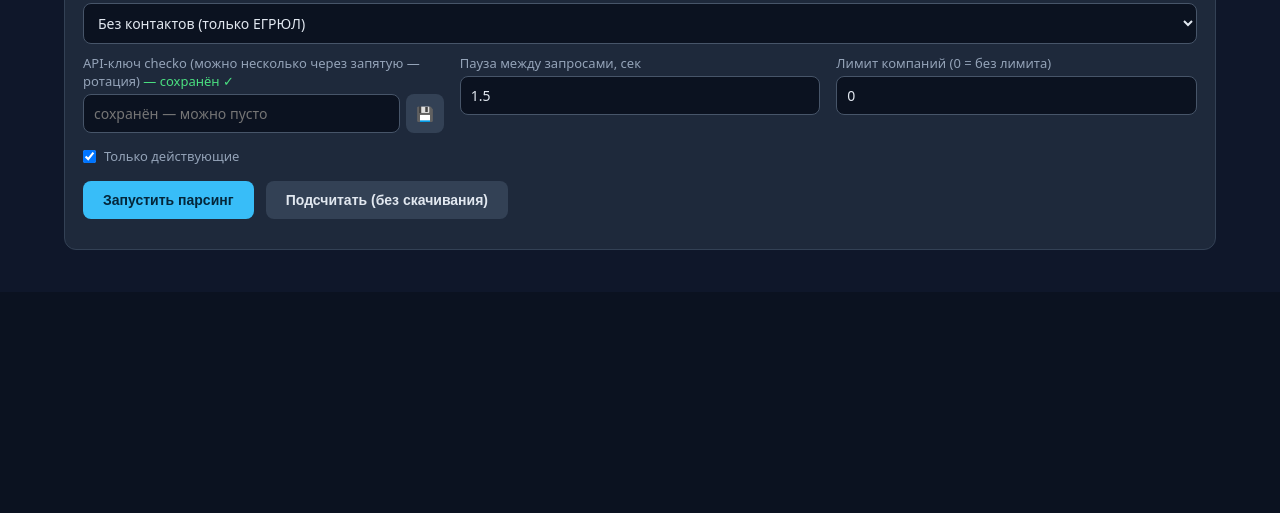
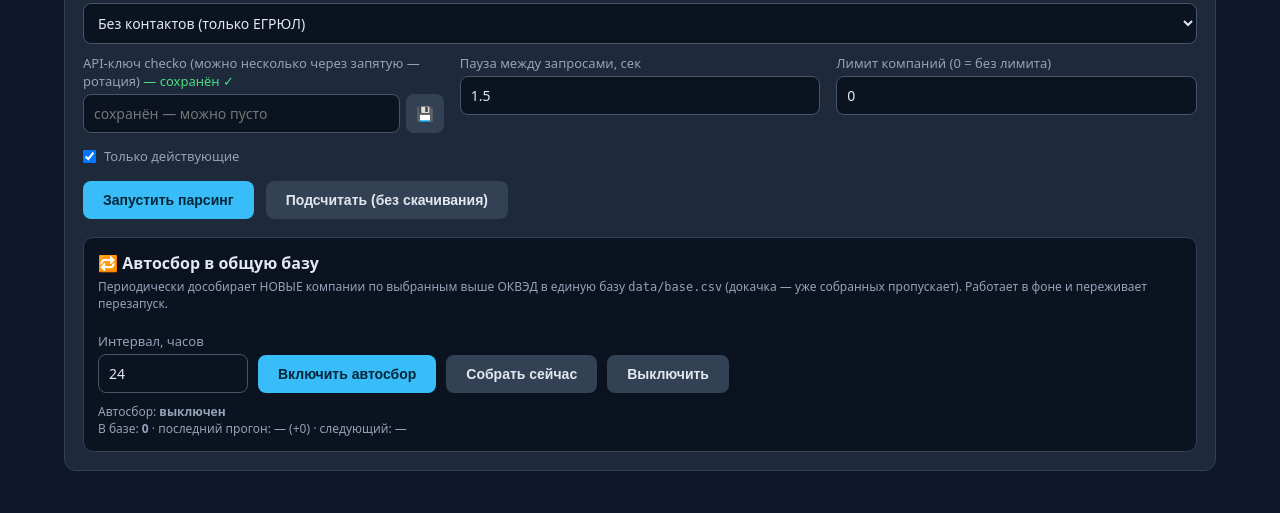
Before and after one commit to kirillrand4-alt/Parser2, a Flask app: page / in a window 1280 px wide. Shown: the part 846-1359 px from the top of the page. Before the commit the page ends 1096 px from the top, so only its background shows below. Run offline with Flask 3, Linux system fonts and the light colour scheme; the visitor is signed in with stand-in values (Sample User, id 1).

Commit message:
Веб: автосбор в общую базу (фоновый цикл, докачка, персист)
Панель «Автосбор»: вкл/выкл, интервал, «собрать сейчас». Фоновый поток
дособирает новых по выбранным ОКВЭД в data/base.csv (skip уже собранных),
переживает перезапуск (data/auto.json, автозапуск при старте). Ключи/куки
берутся из сохранённых секретов. Маршруты /auto/*, статус с опросом.
Тесты остаются зелёными.

Co-Authored-By: Claude Opus 4.8 <noreply@anthropic.com>
Claude-Session: https://claude.ai/code/session_01GrocdrGugg2KX166ZX7v4r

```diff
--- a/webapp/app.py
+++ b/webapp/app.py
@@ -35,7 +35,7 @@ from flask import (
 )
 from werkzeug.middleware.proxy_fix import ProxyFix
 
-from metalparser.export import CsvAppender, write_excel_from_csv
+from metalparser.export import CsvAppender, write_excel_from_csv, read_existing_keys
 from metalparser.okved import OKVED_SETS, OKVED_SET_LABELS, DEFAULT_SET, OKVED_TREE
 from metalparser.pipeline import PipelineConfig, iter_run, count_companies
 
@@ -101,6 +101,109 @@ def parse_okved_codes(form) -> list[str]:
 # Состояние задач в памяти (один процесс). job_id -> dict
 JOBS: dict[str, dict] = {}
 _LOCK = threading.Lock()
+
+# ---------- Автосбор в общую базу (data/base.csv), фоновый цикл ----------
+BASE_CSV = os.path.join(OUTPUT_DIR, "base.csv")
+BASE_XLSX = os.path.join(OUTPUT_DIR, "base.xlsx")
+AUTO_PATH = os.path.join(OUTPUT_DIR, "auto.json")
+AUTO = {"enabled": False, "interval": 24.0, "sel": None, "running": False,
+        "last_run": "", "last_added": 0, "total": 0, "next_run": "", "error": ""}
+_AUTO_THREAD = None
+
+
+def _now():
+    return time.strftime("%Y-%m-%d %H:%M")
+
+
+def parse_selection(f) -> dict:
+    """Выбор параметров сбора из формы (без секретов — ключи/куки берутся при запуске)."""
+    return {
+        "source": f.get("source", "api"),
+        "okved": parse_okved_codes(f),
+        "only_active": f.get("only_active", "on") == "on",
+        "delay": float(f.get("delay", "1.5") or 1.5),
+        "browser": f.get("browser") == "on",
+        "regions": [r.strip() for r in (f.get("regions") or "").replace(",", " ").split() if r.strip()],
+    }
+
+
+def _auto_save():
+    try:
+        with open(AUTO_PATH, "w", encoding="utf-8") as fh:
+            json.dump({"enabled": AUTO["enabled"], "interval": AUTO["interval"],
+                       "sel": AUTO["sel"]}, fh, ensure_ascii=False)
+    except Exception:  # noqa: BLE001
+        pass
+
+
+def _auto_load():
+    try:
+        with open(AUTO_PATH, encoding="utf-8") as fh:
+            d = json.load(fh)
+        AUTO["enabled"] = bool(d.get("enabled"))
+        AUTO["interval"] = float(d.get("interval") or 24.0)
+        AUTO["sel"] = d.get("sel")
+        AUTO["total"] = len(read_existing_keys(BASE_CSV))
+    except Exception:  # noqa: BLE001
+        pass
+
+
+def _auto_config(sel: dict) -> PipelineConfig:
+    saved = load_saved()
+    return PipelineConfig(
+        source=sel.get("source", "api"), okved_set="none", extra_okved=sel.get("okved", []),
+        only_active=sel.get("only_active", True),
+        api_key=resolve_api_key(None), cookie=resolve_cookie(None),
+        browser=sel.get("browser", False), user_agent=saved.get("ua") or os.environ.get("CHECKO_UA"),
+        delay=sel.get("delay", 1.5), regions=sel.get("regions", []),
+    )
+
+
+def _auto_run_once():
+    sel = AUTO["sel"]
+    if not sel or not sel.get("okved"):
+        return
+    with _LOCK:
+        AUTO["running"] = True
+        AUTO["error"] = ""
+    n = 0
+    appender = CsvAppender(BASE_CSV)
+    try:
+        for c in iter_run(_auto_config(sel), skip=read_existing_keys(BASE_CSV)):
+            appender.write(c)
+            n += 1
+        appender.close()
+        write_excel_from_csv(BASE_CSV, BASE_XLSX)
+        with _LOCK:
+            AUTO["last_added"] = n
+            AUTO["total"] = len(read_existing_keys(BASE_CSV))
+            AUTO["last_run"] = _now()
+    except Exception as exc:  # noqa: BLE001
+        appender.close()
+        with _LOCK:
+            AUTO["error"] = f"{type(exc).__name__}: {exc}"
+    finally:
+        with _LOCK:
+            AUTO["running"] = False
+
+
+def _auto_loop():
+    while AUTO["enabled"]:
+        _auto_run_once()
+        total = max(60.0, AUTO["interval"] * 3600)
+        AUTO["next_run"] = time.strftime("%Y-%m-%d %H:%M", time.localtime(time.time() + total))
+        slept = 0.0
+        while AUTO["enabled"] and slept < total:
+            time.sleep(min(30.0, total - slept))
+            slept += 30.0
+
+
+def _auto_ensure_thread():
+    global _AUTO_THREAD
+    if _AUTO_THREAD and _AUTO_THREAD.is_alive():
+        return
+    _AUTO_THREAD = threading.Thread(target=_auto_loop, daemon=True)
+    _AUTO_THREAD.start()
 
 
 def login_required(view):
@@ -202,6 +305,55 @@ def save_secret():
     return jsonify({"saved": True,
                     "cookie": bool(load_saved().get("cookie")),
                     "api_key": bool(load_saved().get("api_key"))})
+
+
+def _auto_status_payload():
+    with _LOCK:
+        return {k: AUTO[k] for k in
+                ("enabled", "interval", "running", "last_run", "last_added", "total", "next_run", "error")}
+
+
+@app.route("/auto/start", methods=["POST"])
+@login_required
+def auto_start():
+    sel = parse_selection(request.form)
+    if not sel["okved"]:
+        return jsonify({"error": "Выберите ОКВЭД (галочки или список) для автосбора"}), 400
+    AUTO["sel"] = sel
+    AUTO["interval"] = float(request.form.get("interval", "24") or 24)
+    AUTO["enabled"] = True
+    _auto_save()
+    _auto_ensure_thread()
+    return jsonify(_auto_status_payload())
+
+
+@app.route("/auto/stop", methods=["POST"])
+@login_required
+def auto_stop():
+    AUTO["enabled"] = False
+    _auto_save()
+    return jsonify(_auto_status_payload())
+
+
+@app.route("/auto/run-now", methods=["POST"])
+@login_required
+def auto_run_now():
+    sel = parse_selection(request.form)
+    if sel["okved"]:
+        AUTO["sel"] = sel
+        _auto_save()
+    if not AUTO["sel"]:
+        return jsonify({"error": "Сначала задайте ОКВЭД"}), 400
+    if AUTO["running"]:
+        return jsonify({"error": "Уже идёт сбор — подождите"}), 409
+    threading.Thread(target=_auto_run_once, daemon=True).start()
+    return jsonify({"started": True})
+
+
+@app.route("/auto/status")
+@login_required
+def auto_status():
+    return jsonify(_auto_status_payload())
 
 
 @app.route("/start", methods=["POST"])
@@ -336,6 +488,12 @@ def files_download(name: str):
     return send_file(path, as_attachment=True, download_name=name)
 
 
+# Восстановление автосбора при старте (переживает перезапуск serve.py)
+_auto_load()
+if AUTO["enabled"] and AUTO["sel"]:
+    _auto_ensure_thread()
+
+
 if __name__ == "__main__":
     # HOST=0.0.0.0 — доступ снаружи; PORT — порт; FLASK_DEBUG=1 — отладка (НЕ для публичного IP)
     app.run(
--- a/webapp/templates/index.html
+++ b/webapp/templates/index.html
@@ -183,6 +183,22 @@
         Подсчитать (без скачивания)
       </button>
       <div id="countresult" class="muted" style="margin-top:12px;"></div>
+
+      <div style="margin-top:18px; padding:14px; border:1px solid #334155; border-radius:10px; background:#0b1220;">
+        <b>🔁 Автосбор в общую базу</b>
+        <div class="muted" style="margin:4px 0 10px;">Периодически дособирает НОВЫЕ компании по выбранным выше ОКВЭД в единую базу
+          <code>data/base.csv</code> (докачка — уже собранных пропускает). Работает в фоне и переживает перезапуск.</div>
+        <div style="display:flex; gap:10px; align-items:end; flex-wrap:wrap;">
+          <div style="width:150px;">
+            <label>Интервал, часов</label>
+            <input type="number" name="interval" value="24" step="1" min="1">
+          </div>
+          <button type="button" id="autostart">Включить автосбор</button>
+          <button type="button" id="autorun" style="background:#334155;color:#e2e8f0;">Собрать сейчас</button>
+          <button type="button" id="autostop" style="background:#334155;color:#e2e8f0;">Выключить</button>
+        </div>
+        <div id="autostatus" class="muted" style="margin-top:10px;"></div>
+      </div>
     </form>
   </div>
 
@@ -279,6 +295,31 @@ document.getElementById('clearokv').addEventListener('click', () => {
 const form = document.getElementById('form');
 const runbtn = document.getElementById('runbtn');
 let timer = null;
+
+// Автосбор в общую базу
+const autostatus = document.getElementById('autostatus');
+function renderAuto(s) {
+  if (!s || (s.error && !('enabled' in s))) { autostatus.textContent = (s && s.error) || ''; return; }
+  autostatus.innerHTML =
+    `Автосбор: <b>${s.enabled ? 'включён' : 'выключен'}</b>${s.running ? ' · <span style="color:#38bdf8;">идёт сбор…</span>' : ''}<br>` +
+    `В базе: <b>${(s.total || 0).toLocaleString('ru')}</b> · последний прогон: ${s.last_run || '—'} (+${s.last_added || 0}) · следующий: ${s.next_run || '—'}` +
+    (s.error ? `<br><span style="color:#fca5a5;">${s.error}</span>` : '');
+}
+async function autoPost(url) {
+  const r = await fetch(BASE + url, { method: 'POST', body: new FormData(form) });
+  return r.json();
+}
+document.getElementById('autostart').addEventListener('click', async () => { renderAuto(await autoPost('/auto/start')); });
+document.getElementById('autostop').addEventListener('click', async () => { renderAuto(await autoPost('/auto/stop')); });
+document.getElementById('autorun').addEventListener('click', async () => {
+  const d = await autoPost('/auto/run-now');
+  if (d.error) autostatus.textContent = d.error;
+});
+setInterval(async () => {
+  const r = await fetch(BASE + '/auto/status');
+  if (r.ok) renderAuto(await r.json());
+}, 5000);
+fetch(BASE + '/auto/status').then(r => r.ok && r.json().then(renderAuto)).catch(() => {});
 
 // Сохранение кук / ключа на сервере (в data/secrets.json)
 document.querySelectorAll('.savebtn').forEach(btn => {
```
Also changed, not shown: 1 other file.
